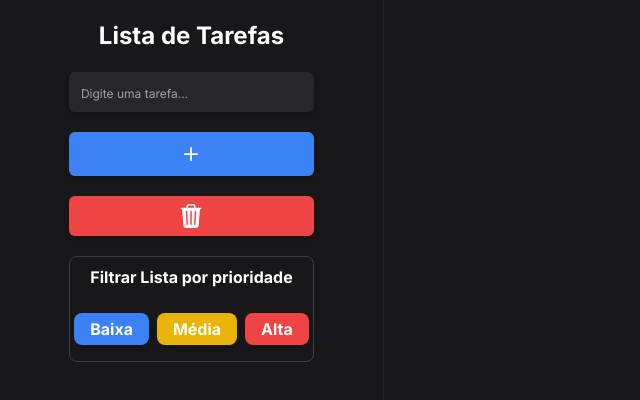
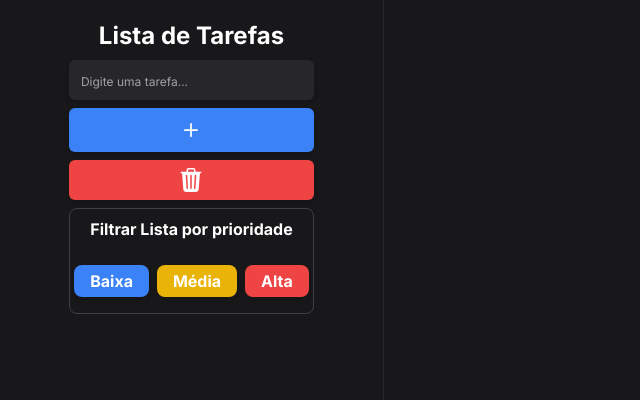
Before and after one commit to Zafkiel45/Next-TodoList, a Next.js app in the folder todo-list/: page / in a window 1280 px wide. Shown: the top 400 px of the page, without its empty margins (0-640 px from the left). Built offline with nearby package versions, Linux system fonts and the light colour scheme.

Commit message:
Fixed bugs of UI/UX
improved the experience UI/UX adding enhancements the display.

- Added the SVG to indicate more options  of customization
- Removed bug the focus input

```diff
--- a/todo-list/src/app/components/input.jsx
+++ b/todo-list/src/app/components/input.jsx
@@ -40,6 +40,7 @@ export const InputTask = () => {
         if(event.key === 'Enter') {
             setElementStorage()
             toggleSideBarFunction()
+            event.target.blur()
         }
     }
 
@@ -71,7 +72,7 @@ export const InputTask = () => {
 
     return (
         <>
-            <div className={`flex pt-3 w-full transition-all ${blur ? 'blur-sm':null} h-screen items-center desktop:w-4/5 mobileMini:gap-3 mobileMini:w-[90%] tablet:gap-5 flex-col gap-4`}>
+            <div className={`flex pt-3 w-full transition-all ${blur ? 'blur-sm':null} h-screen items-center desktop:w-4/5 desktop:gap-2 mobileMini:gap-3 mobileMini:w-[90%] tablet:gap-5 flex-col gap-4`}>
                 {/* close button */}
                 <div onClick={toggleSideBarFunction} className="self-end tablet:hidden relative bottom-3 right-2 w-fit h-fit bg-red-500 p-1 rounded-full">
                     <svg xmlns="http://www.w3.org/2000/svg" width="16" height="16" fill="currentColor" className="bi bi-x-lg" viewBox="0 0 16 16">
--- a/todo-list/src/app/components/task.jsx
+++ b/todo-list/src/app/components/task.jsx
@@ -7,10 +7,15 @@ export const Tasks = () => {
     const tasksOptimized = useMemo(() => {
         return task.map((item, index) => {
             return (
-                <li  onClick={() => {InterativeElements(index)}} className="relative w-full desktop:w-[90%] hover:cursor-pointer desktop:h-14 mobileMini:py-3 mobileMini:h-11 items-center flex justify-between text-sm h-10 bg-zinc-800 shadow-md rounded-lg py-2 px-3 text-white" key={Math.random()}>
+                <li  onClick={() => {InterativeElements(index)}} className="relative tablet:hover:scale-105 tablet:transition-transform w-full desktop:w-[90%] hover:cursor-pointer desktop:h-14 mobileMini:py-3 mobileMini:h-11 items-center flex justify-between text-sm h-10 bg-zinc-800 shadow-md rounded-lg py-2 px-3 text-white" key={Math.random()}>
                     <div>{item.nome}</div>
                     <div className={`${task[index].prioridade} animate-pulse top-[-2px] right-[-2px] rounded-full w-3 h-3 absolute`}>
 
+                    </div>
+                    <div>
+                        <svg xmlns="http://www.w3.org/2000/svg" width="16" height="16" fill="currentColor" class="bi bi-three-dots" viewBox="0 0 16 16">
+                            <path d="M3 9.5a1.5 1.5 0 1 1 0-3 1.5 1.5 0 0 1 0 3m5 0a1.5 1.5 0 1 1 0-3 1.5 1.5 0 0 1 0 3m5 0a1.5 1.5 0 1 1 0-3 1.5 1.5 0 0 1 0 3"/>
+                        </svg>
                     </div>
                 </li>
             )
```
